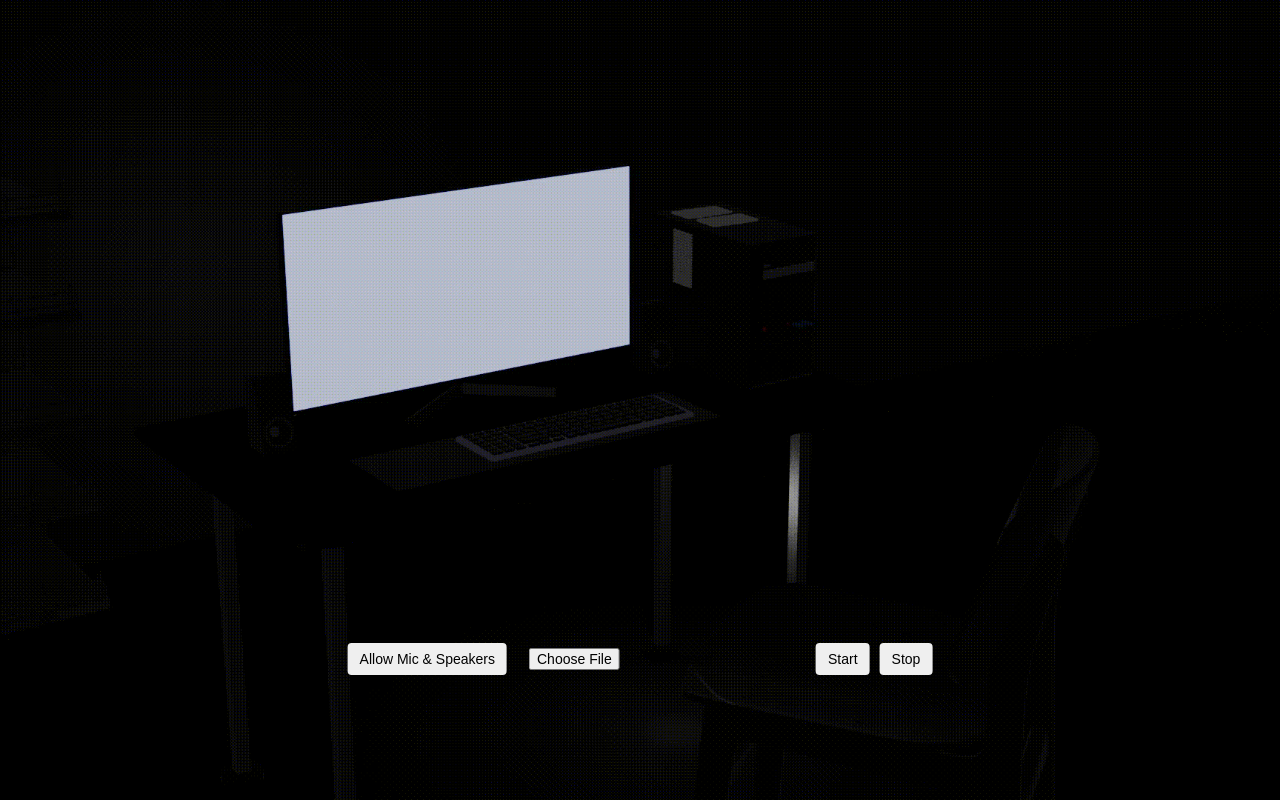
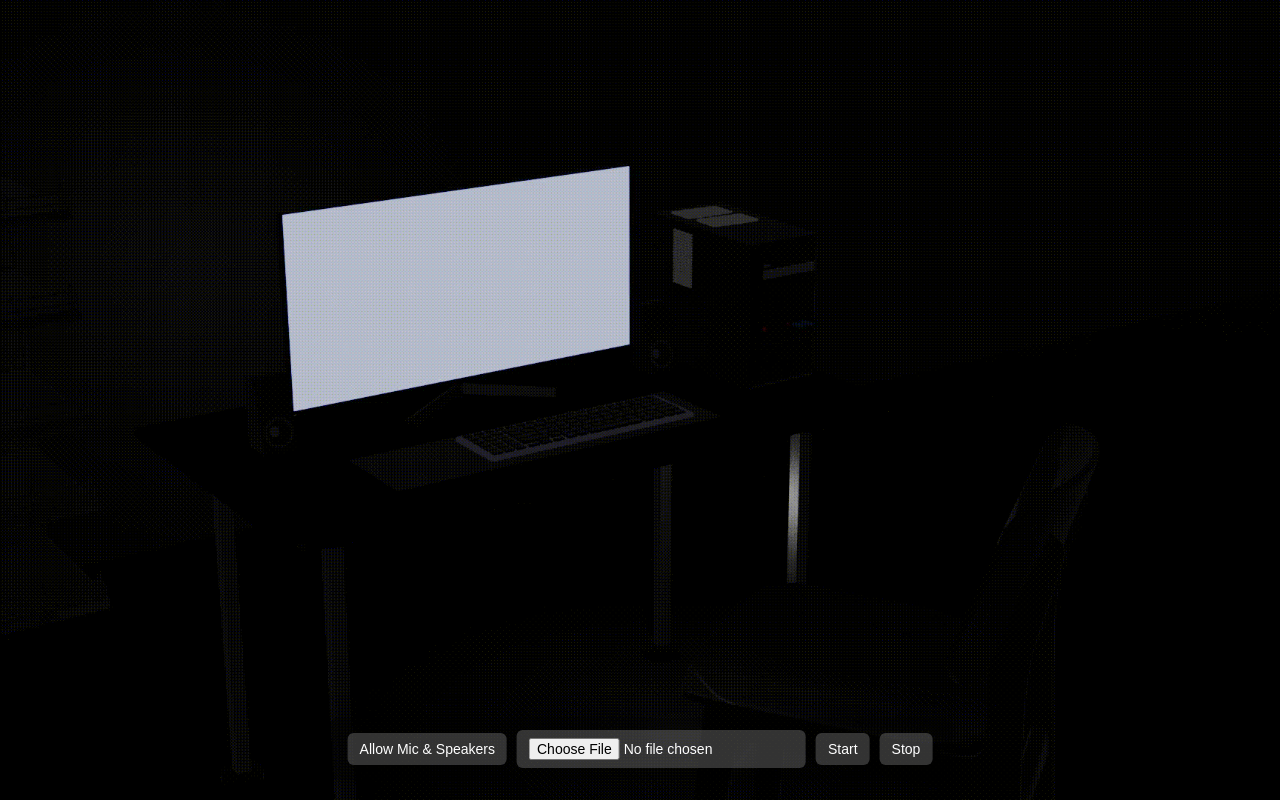
Before and after one commit to swmiao1-maker/finalprojectdemo, a plain HTML site: page index.html in a window 1280 px wide. Drawn offline with Linux system fonts and the light colour scheme.

Commit message:
Improve layout and styling of controls in index.html
Refactor styles and controls for better layout and appearance.

```diff
--- a/index.html
+++ b/index.html
@@ -19,7 +19,6 @@
       background-size: cover;
     }
 
-    /* Optional overlay */
     body::before {
       content: "";
       position: fixed;
@@ -42,35 +41,41 @@
       z-index: 1;
     }
 
-    /* Controls container */
-    .controls {
+    /* Controls container box */
+    .controls-box {
       position: absolute;
-      top: 80%;
+      bottom: 20px;
       left: 50%;
       transform: translateX(-50%);
       z-index: 1;
       display: flex;
       gap: 10px;
       align-items: center;
+      padding: 12px 20px;
+      background: rgba(0,0,0,0.5);
+      border-radius: 12px;
+      box-shadow: 0 0 20px rgba(0,0,0,0.5);
     }
 
     button, input[type="file"] {
       padding: 8px 12px;
       font-size: 14px;
-      border-radius: 4px;
+      border-radius: 6px;
       border: none;
       cursor: pointer;
+      background: rgba(255,255,255,0.2);
+      color: white;
     }
 
-    button:hover {
-      background-color: rgba(255,255,255,0.2);
+    button:hover, input[type="file"]:hover {
+      background-color: rgba(255,255,255,0.35);
     }
   </style>
 </head>
 <body>
   <canvas id="visualizer"></canvas>
 
-  <div class="controls">
+  <div class="controls-box">
     <button id="permissionBtn">Allow Mic & Speakers</button>
     <input type="file" id="audioFile" accept=".mp3">
     <button id="startBtn">Start</button>
@@ -137,15 +142,14 @@
       animationId = requestAnimationFrame(draw);
       analyser.getByteFrequencyData(dataArray);
 
-      ctx.fillStyle = 'rgba(0,0,0,0)';
       ctx.clearRect(0, 0, canvas.width, canvas.height);
 
-      const barWidth = (canvas.width / bufferLength) * 2.5;
+      const barWidth = (canvas.width / bufferLength) * 1; // thinner bars
       let x = 0;
 
       for (let i = 0; i < bufferLength; i++) {
         const barHeight = dataArray[i];
-        ctx.fillStyle = `rgb(${barHeight + 100},50,${255-barHeight})`;
+        ctx.fillStyle = `white`; // bars are white
         ctx.fillRect(x, canvas.height - barHeight, barWidth, barHeight);
         x += barWidth + 1;
       }
```
